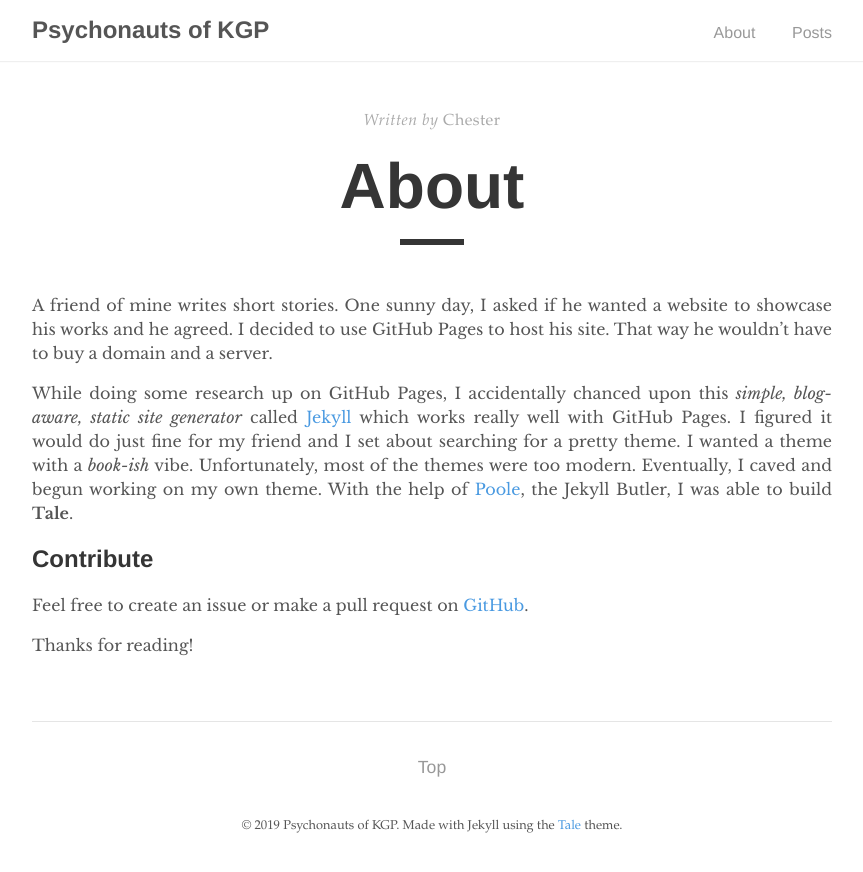
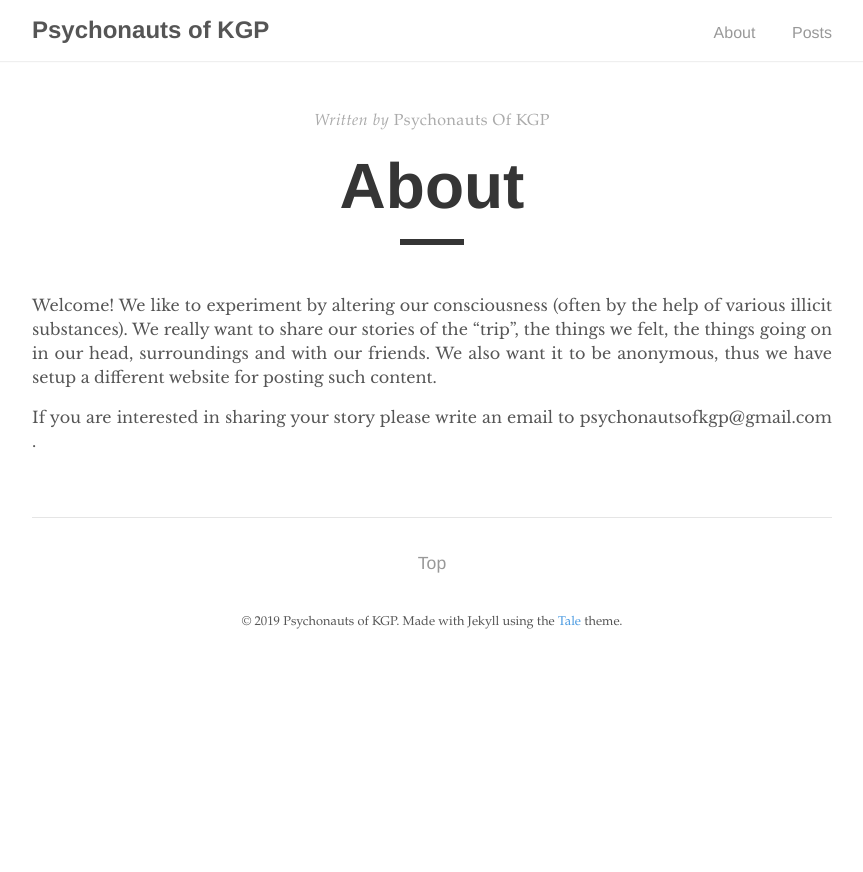
Before and after one commit to psychonautsofkgp/psychonautsofkgp.github.io, a Jekyll site: the page built from _pages/about.md, in a window 1280 px wide. Shown: the top 872 px of the page, without its empty margins (208-1071 px from the left). Built offline with Jekyll 4.4.1, drawn with Linux system fonts in a browser that asks for light colours.

Commit message:
about: update page with new content
Signed-off-by: Psychonauts of KGP <psychonautsofkgp@gmail.com>

```diff
--- a/_pages/about.md
+++ b/_pages/about.md
@@ -1,15 +1,15 @@
 ---
 layout: post
 title: "About"
-author: "Chester"
+author: "Psychonauts Of KGP"
 permalink: /about/
 ---
 
-A friend of mine writes short stories. One sunny day, I asked if he wanted a website to showcase his works and he agreed. I decided to use GitHub Pages to host his site. That way he wouldn't have to buy a domain and a server.
+Welcome! We like to experiment by altering our consciousness (often by
+the help of various illicit substances). We really want to share our
+stories of the “trip”, the things we felt, the things going on in our
+head, surroundings and with our friends. We also want it to be anonymous,
+thus we have setup a different website for posting such content.
 
-While doing some research up on GitHub Pages, I accidentally chanced upon this _simple, blog-aware, static site generator_ called [Jekyll](https://jekyllrb.com/) which works really well with GitHub Pages. I figured it would do just fine for my friend and I set about searching for a pretty theme. I wanted a theme with a _book-ish_ vibe. Unfortunately, most of the themes were too modern. Eventually, I caved and begun working on my own theme. With the help of [Poole](https://github.com/poole/poole), the Jekyll Butler, I was able to build **Tale**.
-
-## Contribute
-Feel free to create an issue or make a pull request on [GitHub](https://github.com/chesterhow/tale).
-
-Thanks for reading!
+If you are interested in sharing your story please write an email to
+psychonautsofkgp@gmail.com .
```
